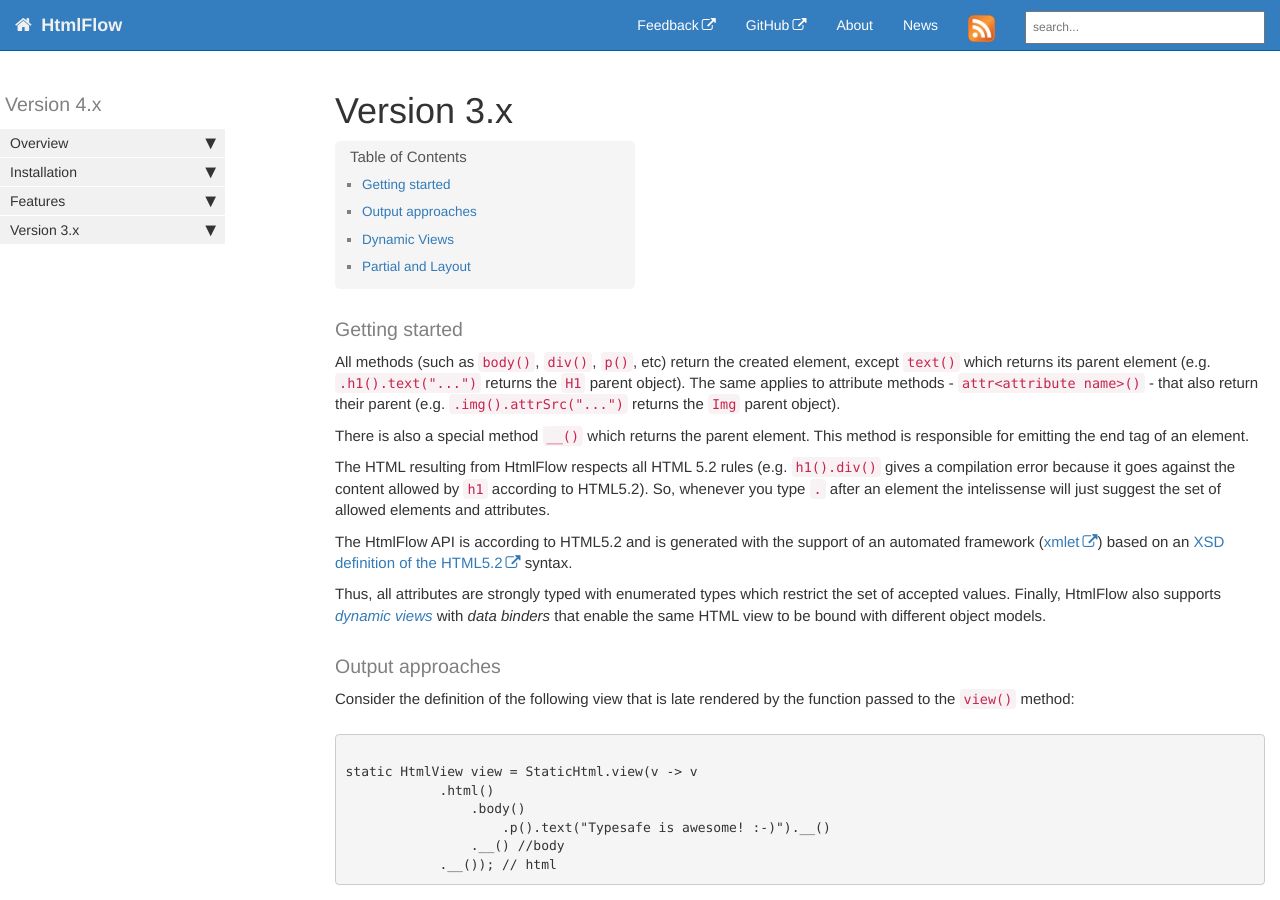
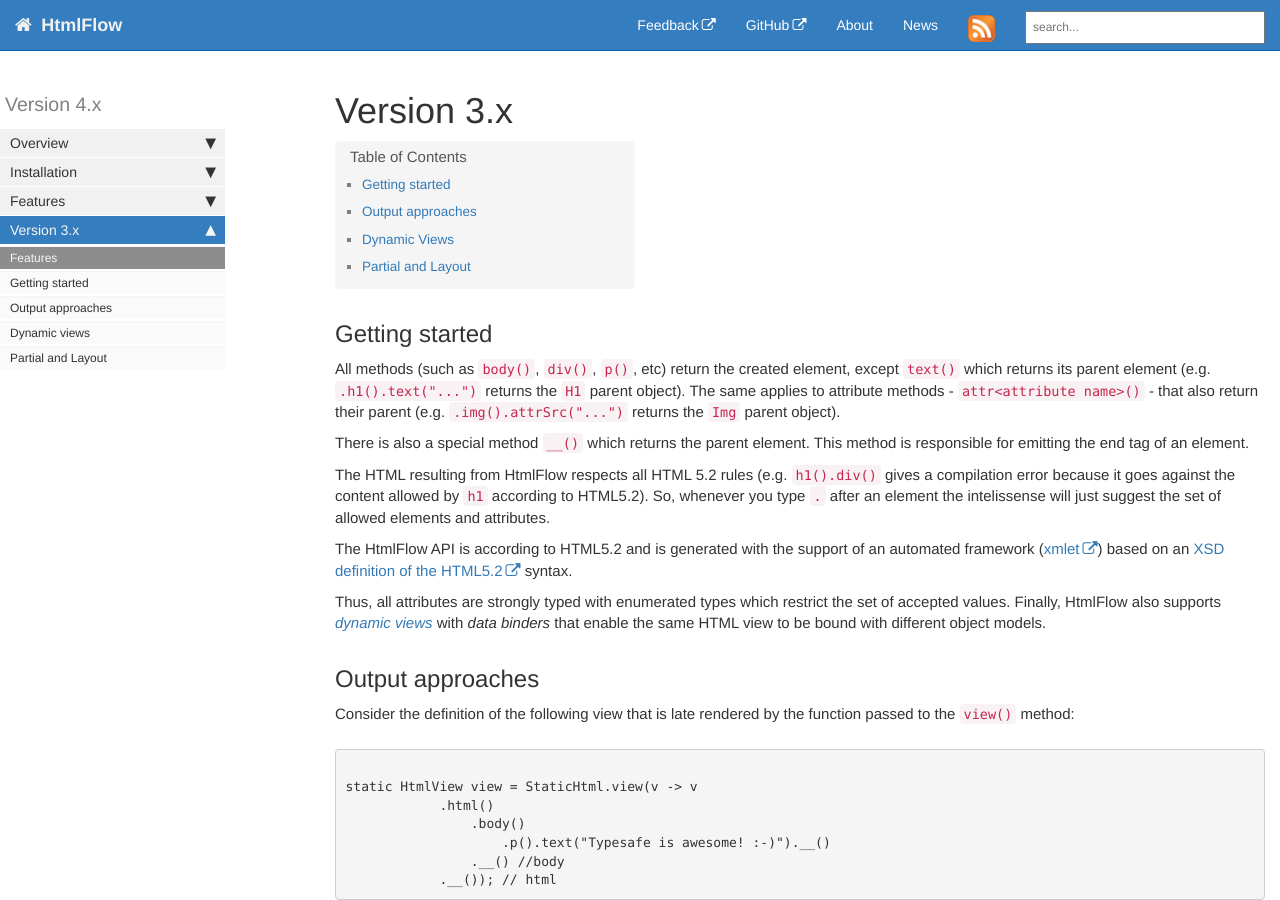
Before and after one commit to fmcarvalho/mydoctheme, a Jekyll site: the page built from pages/htmlflow/features_version3.md, in a window 1280 px wide and 900 px high. Built offline with Jekyll 4.4.1, drawn with Linux system fonts in a browser that asks for light colours; comment, search, counter and statistics services are not loaded.

Commit message:
Minor Fix sidebar link top features_version3. ONLY missing New Partials API 4.0 BiConsumer<parent, model> based.

```diff
--- a/_data/sidebars/htmlflow_sidebar.yml
+++ b/_data/sidebars/htmlflow_sidebar.yml
@@ -60,6 +60,10 @@
     output: web
     folderitems:
 
+    - title: Features
+      url: /features_version3
+      output: web
+
     - title: Getting started
       url: features_version3#getting-started
       output: web
--- a/pages/htmlflow/about.html
+++ b/pages/htmlflow/about.html
@@ -8,7 +8,7 @@
 <p>
     HtmlFlow was created by <a href="http://gamboa.pt/" rel="nofollow" target="_blank">
         Miguel Gamboa</a>
-    (aka<a href="https://github.com/fmcarvalho/" target="_blank">fmcarvalho</a>),
+    (aka <a href="https://github.com/fmcarvalho/" target="_blank">fmcarvalho</a>),
     an assistant professor of
     <a href="https://www.isel.pt/en/curso/bsc-degree/computer-science-and-computer-engineering"
     rel="nofollow" target="_blank">Computer Science and Engineering</a>
--- a/pages/htmlflow/features_version3.md
+++ b/pages/htmlflow/features_version3.md
@@ -5,7 +5,7 @@
 permalink: features_version3
 ---
 
-### Getting started
+## Getting started
 
 All methods (such as `body()`, `div()`, `p()`, etc) return the created element,
 except `text()` which returns its parent element (e.g. `.h1().text("...")` returns
@@ -31,7 +31,7 @@
 Finally, HtmlFlow also supports [_dynamic views_](#dynamic-views) with *data binders* that enable
 the same HTML view to be bound with different object models.
 
-### Output approaches
+## Output approaches
 
 Consider the definition of the following view that is late rendered by the function
 passed to the `view()` method:
@@ -79,7 +79,7 @@
 &lt;/html>
 </code></pre>
 
-### Dynamic Views
+## Dynamic Views
 
 A _dynamic view_ is based on a template function `BiConsumer<DynamicHtml<U>, U>`, i.e.
 a `void` function that receives a dynamic view (`DynamicHtml<U>`) and a domain object of type `U` --
@@ -181,7 +181,7 @@
 }
 </code></pre>
 
-### Partial and Layout
+## Partial and Layout
 
 HtmlFlow also enables the use of partial HTML blocks inside a template function.
 This is useful whenever you want to reuse the same template with different HTML fragments.
```
